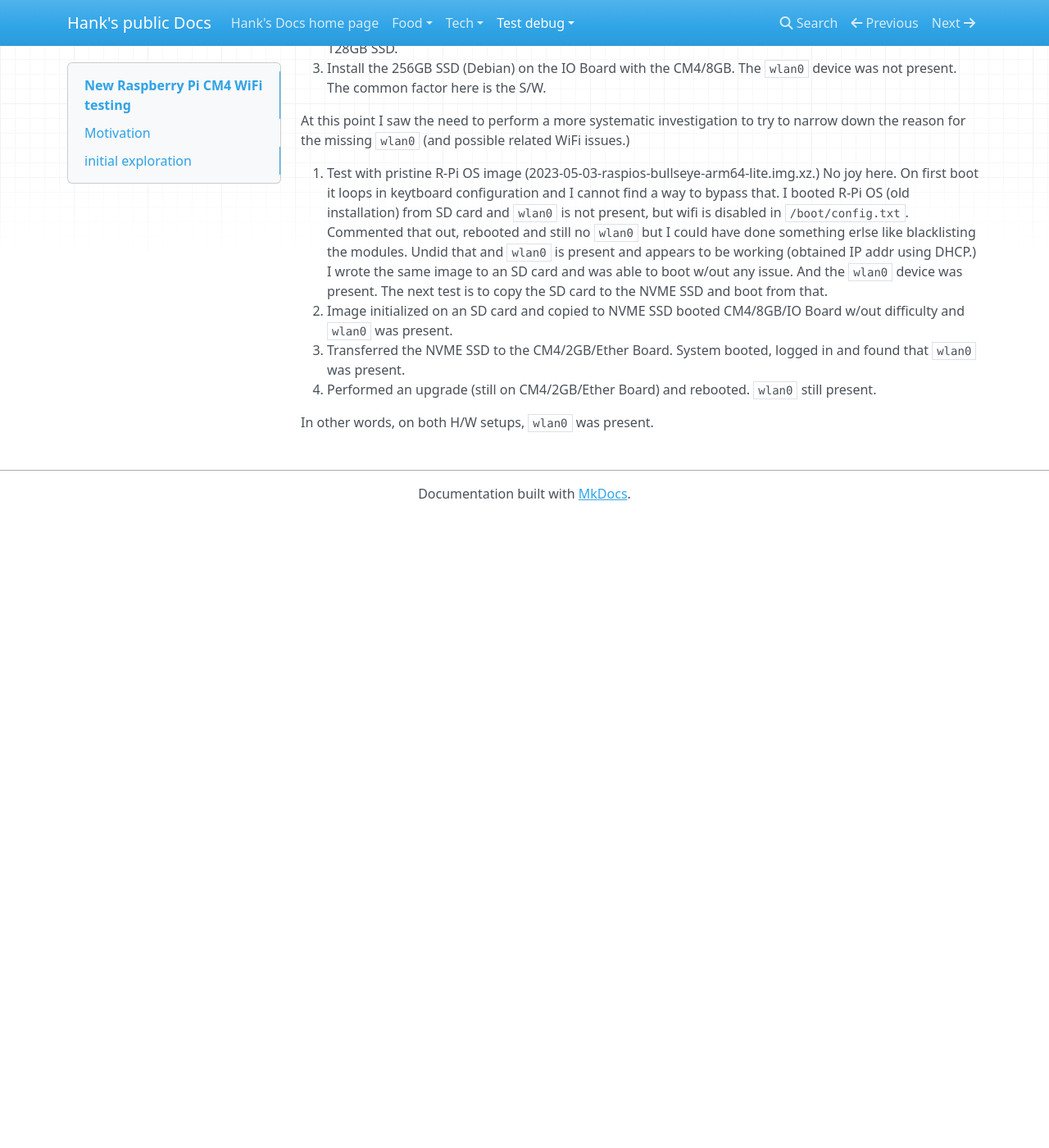
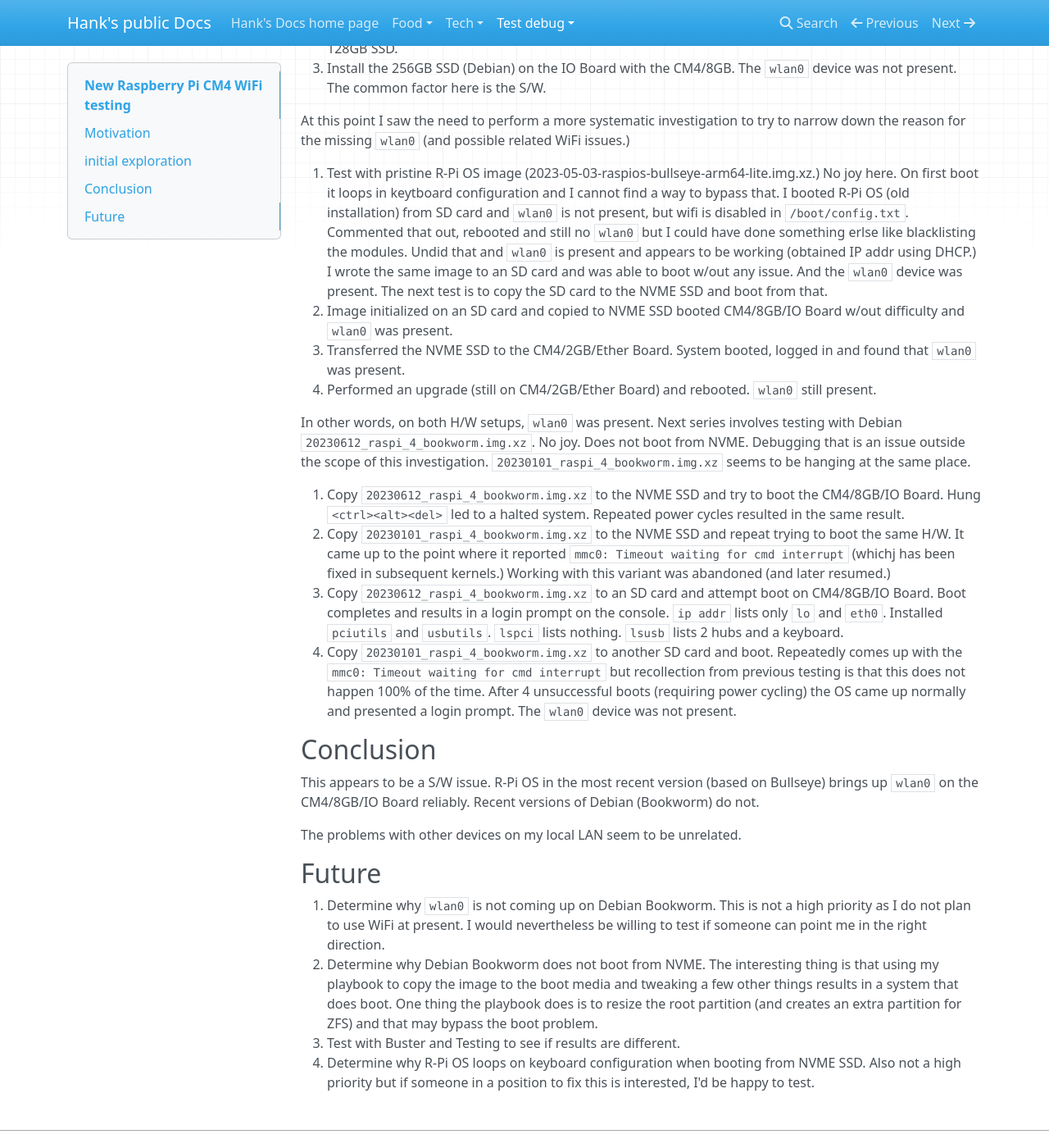
Before and after one commit to HankB/MkDocs-blog, an MkDocs documentation site: the page built from docs/test-debug/Pi-new-CM4-WiFi-debugging.md, in a window 1280 px wide and 1400 px high, scrolled down 1436 px. Shown: the whole window at 82% size. Built offline with MkDocs 1.6.1, drawn with Linux system fonts in a browser that asks for light colours; nearby versions of some CDN libraries; before the commit the page ends 2066 px from its top, so only the background shows below that.

```diff
--- a/docs/test-debug/Pi-new-CM4-WiFi-debugging.md
+++ b/docs/test-debug/Pi-new-CM4-WiFi-debugging.md
@@ -42,4 +42,22 @@ At this point I saw the need to perform a more systematic investigation to try t
 1. Transferred the NVME SSD to the CM4/2GB/Ether Board. System booted, logged in and found that `wlan0` was present.
 1. Performed an upgrade (still on CM4/2GB/Ether Board) and rebooted. `wlan0` still present.
 
-In other words, on both H/W setups, `wlan0` was present.
+In other words, on both H/W setups, `wlan0` was present. Next series involves testing with Debian `20230612_raspi_4_bookworm.img.xz`. No joy. Does not boot from NVME. Debugging that is an issue outside the scope of this investigation. `20230101_raspi_4_bookworm.img.xz` seems to be hanging at the same place.
+
+1. Copy `20230612_raspi_4_bookworm.img.xz` to the NVME SSD and try to boot the CM4/8GB/IO Board. Hung `<ctrl><alt><del>` led to a halted system. Repeated power cycles resulted in the same result.
+1. Copy `20230101_raspi_4_bookworm.img.xz` to the NVME SSD and repeat trying to boot the same H/W. It came up to the point where it reported `mmc0: Timeout waiting for cmd interrupt` (whichj has been fixed in subsequent kernels.) Working with this variant was abandoned (and later resumed.)
+1. Copy `20230612_raspi_4_bookworm.img.xz` to an SD card and attempt boot on CM4/8GB/IO Board. Boot completes and results in a login prompt on the console. `ip addr` lists only `lo` and `eth0`. Installed `pciutils` and `usbutils`. `lspci` lists nothing. `lsusb` lists 2 hubs and a keyboard.
+1.  Copy `20230101_raspi_4_bookworm.img.xz` to another SD card and boot. Repeatedly comes up with the `mmc0: Timeout waiting for cmd interrupt` but recollection from previous testing is that this does not happen 100% of the time. After 4 unsuccessful boots (requiring power cycling) the OS came up normally and presented a login prompt. The `wlan0` device was not present.
+
+## Conclusion
+
+This appears to be a S/W issue. R-Pi OS in the most recent version (based on Bullseye) brings up `wlan0` on the CM4/8GB/IO Board reliably. Recent versions of Debian (Bookworm) do not.
+
+The problems with other devices on my local LAN seem to be unrelated.
+
+## Future
+
+1. Determine why `wlan0` is not coming up on Debian Bookworm. This is not a high priority as I do not plan to use WiFi at present. I would nevertheless be willing to test if someone can point me in the right direction.
+1. Determine why Debian Bookworm does not boot from NVME. The interesting thing is that using my playbook to copy the image to the boot media and tweaking a few other things results in a system that does boot. One thing the playbook does is to resize the root partition (and creates an extra partition for ZFS) and that may bypass the boot problem.
+1. Test with Buster and Testing to see if results are different.
+1. Determine why R-Pi OS loops on keyboard configuration when booting from NVME SSD. Also not a high priority but if someone in a position to fix this is interested, I'd be happy to test.
```
